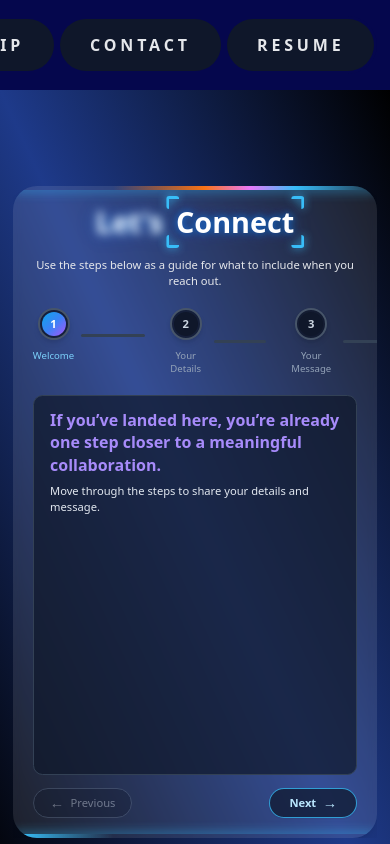
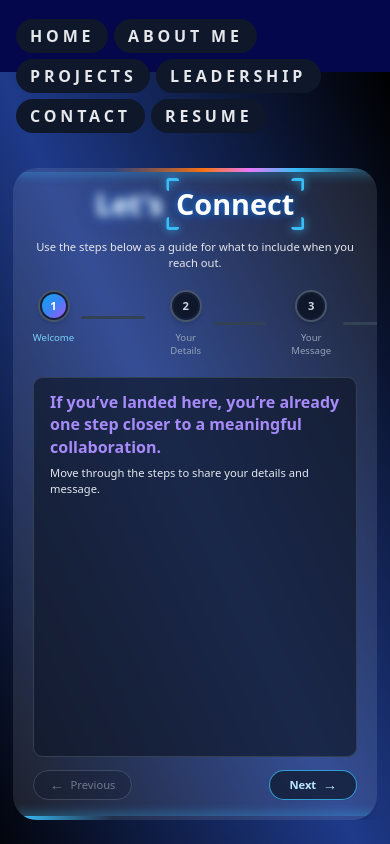
Before and after one commit to PrajwalMH/Portfolio, a Next.js app: page /contact in a window 390 px wide. Shown: the top 844 px of the page. Built offline with nearby package versions, Linux system fonts and the light colour scheme.

Commit message:
Mobile View Update

```diff
--- a/app/components/PillNav.jsx
+++ b/app/components/PillNav.jsx
@@ -147,8 +147,9 @@ export default function PillNav({
     ["--pill-bg"]: pillColor,
     ["--hover-text"]: hoveredPillTextColor,
     ["--pill-text"]: pillTextColor,
-    ["--nav-h"]: "58px",
-    ["--pill-pad-x"]: "30px",
+    // Slightly responsive sizing so mobile nav is more compact
+    ["--nav-h"]: "clamp(40px, 7vw, 58px)",
+    ["--pill-pad-x"]: "clamp(14px, 3.2vw, 30px)",
     ["--pill-gap"]: "6px",
   };
 
@@ -170,7 +171,7 @@ export default function PillNav({
         aria-label="Primary"
       >
         <ul
-          className="flex items-stretch m-0 p-[3px] h-full"
+          className="flex flex-wrap md:flex-nowrap items-stretch m-0 p-[3px] h-full"
           style={{ gap: "var(--pill-gap)" }}
         >
           {navItems.map((item, i) => {
--- a/app/globals.css
+++ b/app/globals.css
@@ -189,6 +189,29 @@
   }
   100% {
     transform: translateX(-50%);
+  }
+}
+
+/* Compact logo strip on small screens */
+@media (max-width: 768px) {
+  .logo-loop {
+    margin-top: 1.5rem;
+    padding: 0.8rem 0;
+  }
+
+  .logo-loop-track {
+    gap: 1.5rem;
+  }
+
+  .logo-loop-item {
+    width: 72px;
+    height: 72px;
+    border-radius: 18px;
+  }
+
+  .logo-loop-item svg {
+    width: 40px;
+    height: 40px;
   }
 }
 
--- a/app/page.jsx
+++ b/app/page.jsx
@@ -45,7 +45,7 @@ export default function HomePage() {
           <SplitText
             text={"Hello World! I am"}
             tag="h2"
-            className="text-3xl sm:text-4xl md:text-6xl lg:text-7xl font-normal text-white mb-5"
+            className="text-2xl sm:text-4xl md:text-6xl lg:text-7xl font-normal text-white mb-5"
             delay={0.04}
             duration={0.7}
             onComplete={() => {
@@ -58,7 +58,7 @@ export default function HomePage() {
           <SplitText
             text={"Prajwal Mrithyunjay Hulamani"}
             tag="h1"
-            className="text-4xl sm:text-5xl md:text-7xl lg:text-8xl font-normal text-white mb-5"
+            className="text-3xl sm:text-5xl md:text-7xl lg:text-8xl font-normal text-white mb-5"
             delay={0.02}
             duration={1}
           />
@@ -66,7 +66,7 @@ export default function HomePage() {
       </div>
       <div className="relative mx-4 lg:mx-20 my-10 overflow-hidden">
         {/* Main content container */}
-        <div className="bg-white bg-opacity-10 backdrop-blur-sm p-6 sm:p-8 md:p-10 lg:p-12 rounded-lg shadow-lg min-h-[300px] relative z-10 star-border">
+        <div className="bg-white bg-opacity-10 backdrop-blur-sm p-4 sm:p-6 md:p-10 lg:p-12 rounded-lg shadow-lg min-h-[260px] relative z-10 star-border">
           {/* Top‑right About me label */}
               <a href="#about" className="about-label">
                 <span>About Me</span>
@@ -80,7 +80,7 @@ export default function HomePage() {
             <img
               src="/profile.jpeg" // Replace this with your actual profile image path
               alt="Profile"
-              className="w-40 h-40 sm:w-56 sm:h-56 md:w-64 md:h-64 lg:w-80 lg:h-80 rounded-full object-cover shadow-lg"
+              className="w-32 h-32 sm:w-48 sm:h-48 md:w-64 md:h-64 lg:w-80 lg:h-80 rounded-full object-cover shadow-lg"
             />
           </div>
 
```
